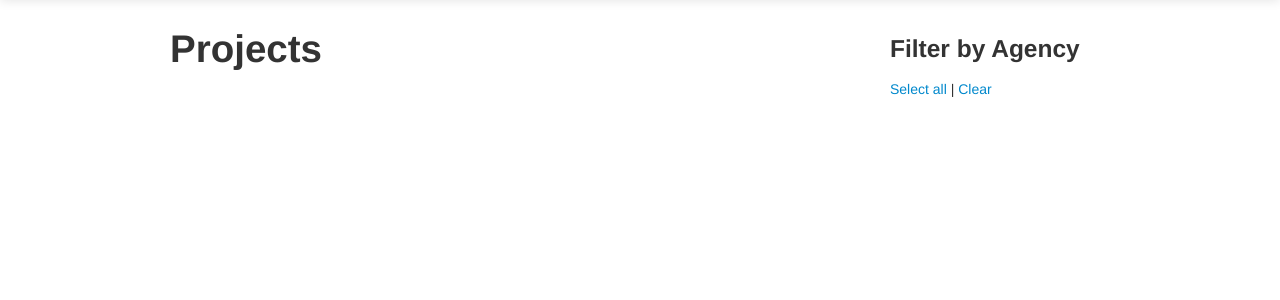
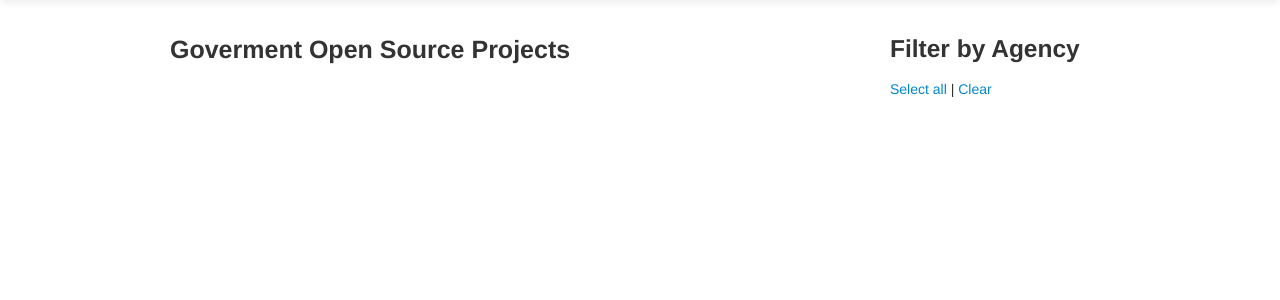
Before and after one commit to dlapiduz/govcode.org, a Flask app: template templates/home/index.html in a window 1280 px wide. Shown: the part 41-341 px from the top of the page. Run offline with Flask 2, Linux system fonts and the light colour scheme; the template is opened without the code that fills it, so the values that code supplies are empty; some libraries are stand-ins or nearby versions.

Commit message:
Change title

```diff
--- a/static/css/app.css
+++ b/static/css/app.css
@@ -1,5 +1,9 @@
 body {
     padding-top: 60px; /* 60px to make the container go all the way to the bottom of the topbar */
+}
+
+h1 {
+    font-size: 25px;
 }
 
 ul.filter {
--- a/templates/base.html
+++ b/templates/base.html
@@ -2,7 +2,7 @@
 <html lang="en">
   <head>
     <meta charset="utf-8">
-    <title>Govcode</title>
+    <title>Govcode | Goverment Open Source Projects</title>
     <meta name="viewport" content="width=device-width, initial-scale=1.0">
     <meta name="description" content="">
     <meta name="author" content="">
--- a/templates/home/index.html
+++ b/templates/home/index.html
@@ -3,7 +3,7 @@
 {% block content %}
     <div class="row">
         <div class="span9">
-            <h1>Projects</h1>
+            <h1>Goverment Open Source Projects</h1>
             {% for repository in repositories %}
                 <a href="{{ url_for('home.repo', slug=repository.id) }}">
                     <div class="project" data-org="{{ repository.organization.id }}">
```
